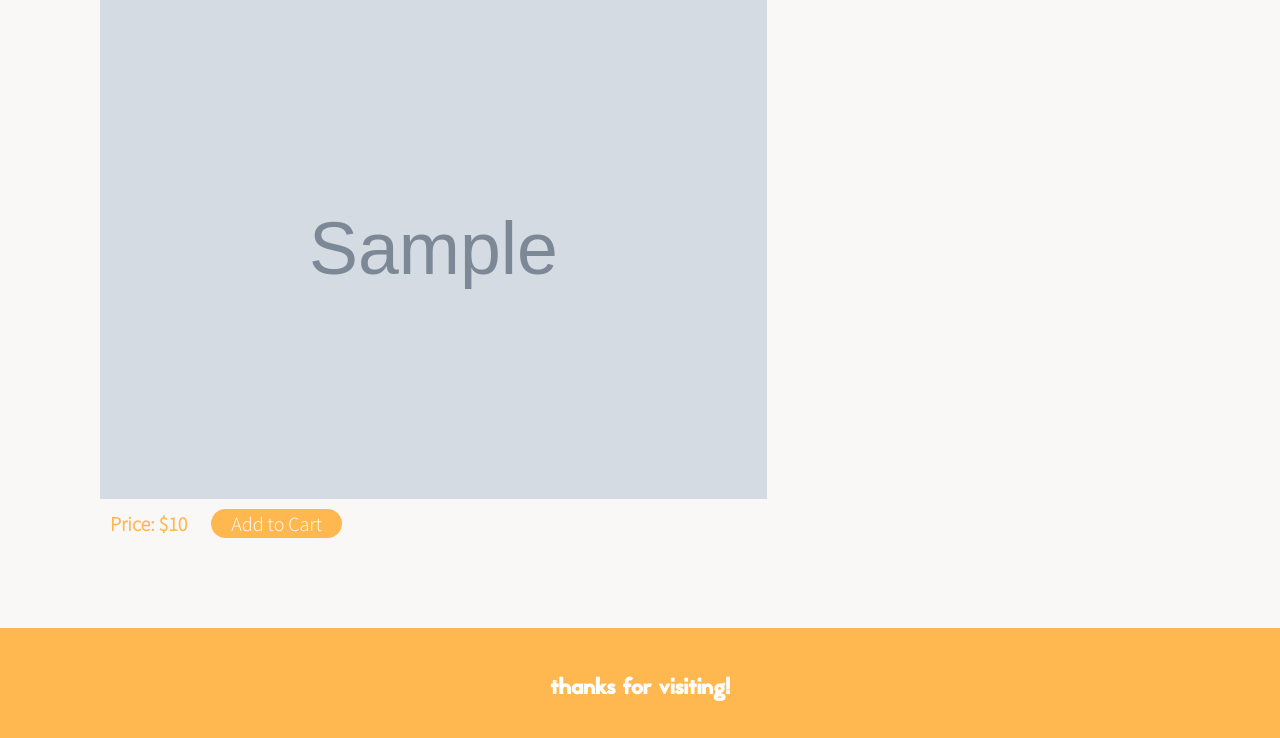
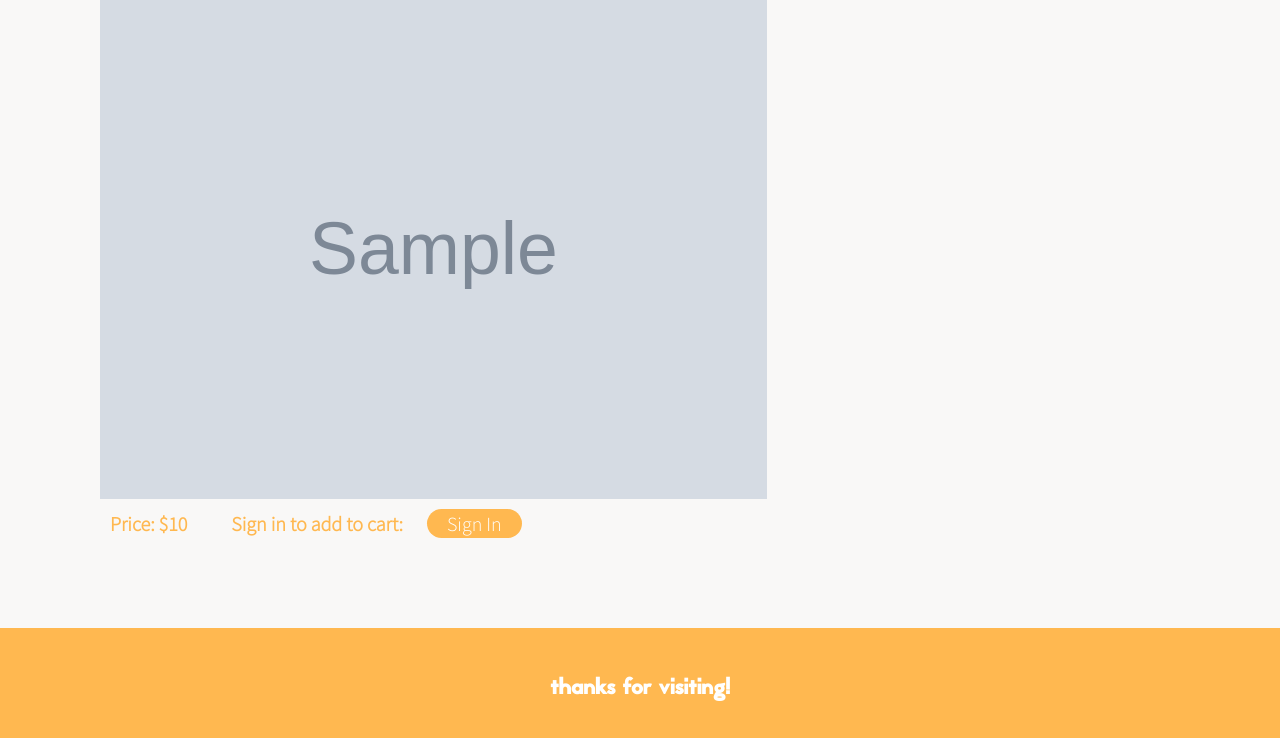
Before and after one commit to BellaClark/Illuminationsmarket, a Django app: template apps/first_app/templates/first_app/product.html in a window 1280 px wide. Shown: the part 244-982 px from the top of the page. Run offline with Django 3.2, Linux system fonts and the light colour scheme; the template is opened without the code that fills it: most values are stand-ins (such as "Sample title", 1, 10 or a date in 2020); grey boxes marked "Sample" are stand-in pictures.

Commit message:
cart stuff

```diff
--- a/apps/first_app/templates/first_app/product.html
+++ b/apps/first_app/templates/first_app/product.html
@@ -68,7 +68,12 @@
         <p>{{ art.description }}</p>
         <img class="art_in_page" src="{{ art.art_photo.url }}">
         <h2 class="orange_text">Price: ${{ art.price }}</h2>
+        {% if 'user_id' in request.session %}
         <a href="/add_to_cart/{{ art.id }}/{{ user.id }}"><button class="small_button">Add to Cart</button></a>
+        {% else %}
+        <h2 class="orange_text">Sign in to add to cart:</h2>
+        <a href="/sign_in"><button class="small_button">Sign In</button></a>
+        {% endif %}
         {% if art.user.id == user.id %}
             <a href="/edit_product/{{ art.id }}"><button class="small_button">Edit</button></a>
             <a href="/delete_product/{{ art.id }}/{{ user.id }}"><button class="small_button">Delete</button></a>
--- a/illuminationsmarket/settings.py
+++ b/illuminationsmarket/settings.py
@@ -23,7 +23,7 @@ BASE_DIR = os.path.dirname(os.path.dirname(os.path.abspath(__file__)))
 SECRET_KEY = 'm3el3(*l7v5_mp)w(wwlg@ulyvz!=o%08iv9&(t@ldxqyb2jdv'
 
 # SECURITY WARNING: don't run with debug turned on in production!
-DEBUG = False
+DEBUG = True
 
 ALLOWED_HOSTS = ['*']
 
```
Also changed, not shown: db.sqlite3.
